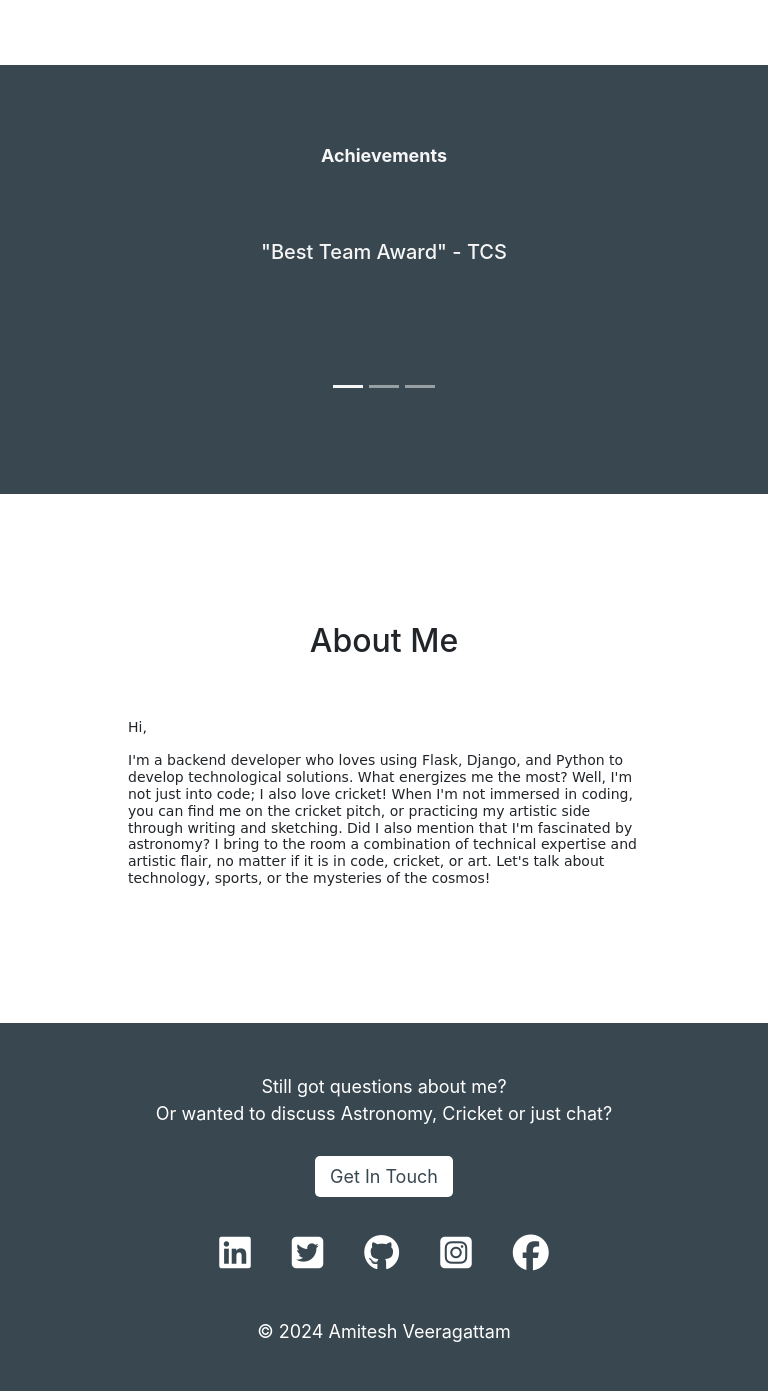
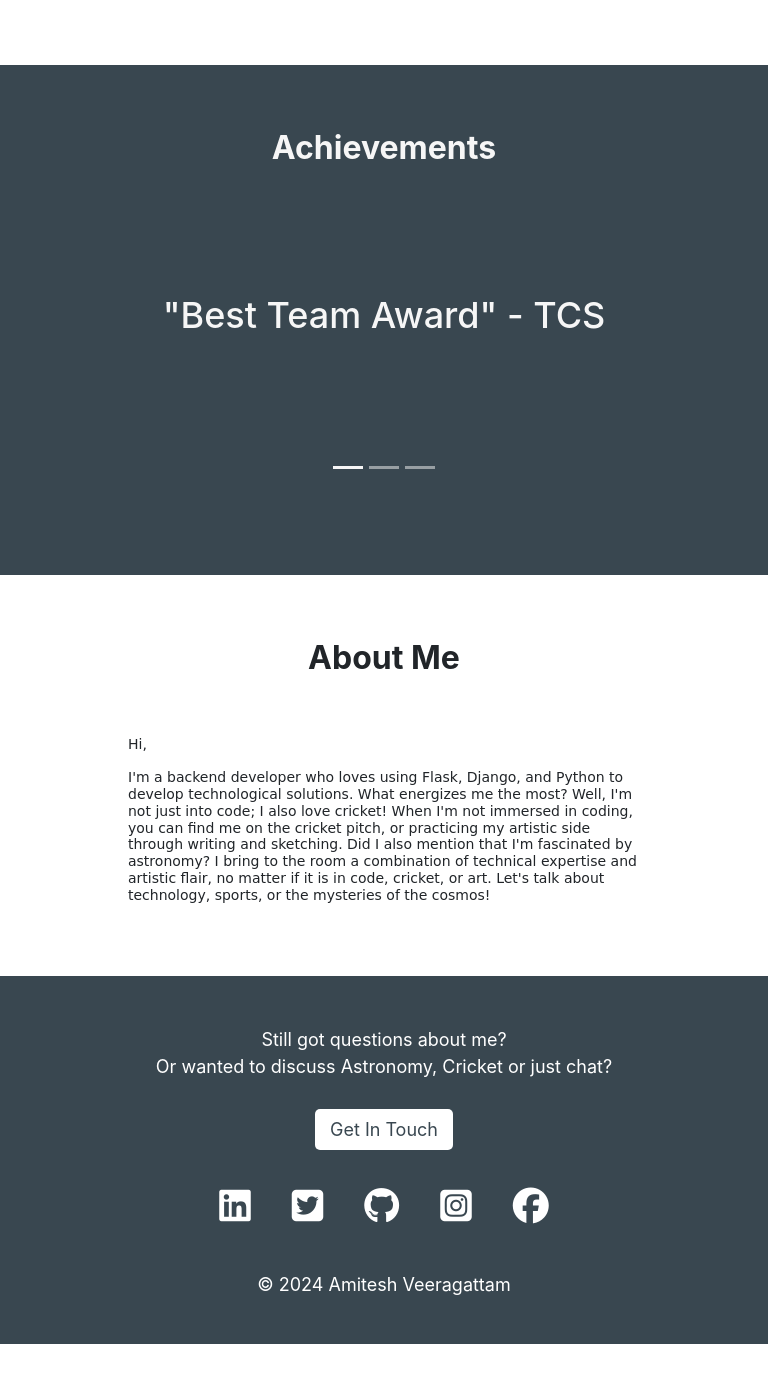
Before and after one commit to AmiteshDN/Portfolio, a Django app: page / in a window 768 px wide. Shown: the part 3618-5009 px from the top of the page. After the commit the page ends 4962 px from the top, so only its background shows below. Run offline with Django 3.2, Linux system fonts and the light colour scheme; some libraries are stand-ins or nearby versions; some web fonts are replaced.

Commit message:
tablet responsiveness enhancement

```diff
--- a/Portfolio/settings.py
+++ b/Portfolio/settings.py
@@ -25,6 +25,7 @@ SECRET_KEY = 'django-insecure-!5w_14p#hsh=jfk3b%r*s7sopfcsh-437ozayw4q1dr#k_z@__
 
 # SECURITY WARNING: don't run with debug turned on in production!
 DEBUG = True
+
 
 ALLOWED_HOSTS = ['127.0.0.1', 'localhost', '10.0.0.122']
 
--- a/myportfolio/static/myportfolio/css/_tablet.scss
+++ b/myportfolio/static/myportfolio/css/_tablet.scss
@@ -118,25 +118,25 @@
 
 //Achievements
 #achievements{
-    padding: 5em 0 5em;
+    padding: 4em 0 5em;
     h3{
         font-size: $h3-tab-font-size !important;
     }
 
-    h2{
-        font-size: $h2-tab-font-size !important;
-    }
+    // h2{
+    //     font-size: $h2-tab-font-size !important;
+    // }
 
-    .carousel-inner{
+    // .carousel-inner{
 
-        //color: $primary-color;
-        height: 15em ;
-    }
+    //     //color: $primary-color;
+    //     height: 15em ;
+    // }
 }
 
 //About
 #about{
-    padding: 8em 4em;
+    padding: 4em;
     h3{
         font-size: $p-tab-font-size !important;
     }
--- a/myportfolio/static/myportfolio/css/_variables.scss
+++ b/myportfolio/static/myportfolio/css/_variables.scss
@@ -54,7 +54,7 @@ $p-tab-font-size: 14px;
 
 /* Tablet landscape font size */
 $h1-tabl-font-size: 36px;
-$h2-tabl-font-size: 30px;
+$h2-tabl-font-size: 26px;
 $h3-tabl-font-size: 26px;
 $h4-tabl-font-size: 16px;
 $p-tabl-font-size: 14px;
--- a/myportfolio/static/myportfolio/css/styles.css
+++ b/myportfolio/static/myportfolio/css/styles.css
@@ -121,7 +121,7 @@ hr {
 }
 
 #myskills {
-  padding: 8em;
+  padding: 5em;
   text-align: center;
   background: #F6F6F6;
 }
@@ -188,7 +188,7 @@ hr {
 }
 
 #about {
-  padding: 8em;
+  padding: 5em;
   text-align: center;
 }
 #about .greet {
@@ -468,19 +468,13 @@ footer .social a .fa-brands {
     margin-right: 3em;
   }
   #achievements {
-    padding: 5em 0 5em;
+    padding: 4em 0 5em;
   }
   #achievements h3 {
     font-size: 18px !important;
   }
-  #achievements h2 {
-    font-size: 20px !important;
-  }
-  #achievements .carousel-inner {
-    height: 15em;
-  }
   #about {
-    padding: 8em 4em;
+    padding: 4em;
   }
   #about h3 {
     font-size: 14px !important;
@@ -595,11 +589,11 @@ footer .social a .fa-brands {
     font-size: 26px !important;
   }
   #achievements h2 {
-    font-size: 30px !important;
+    font-size: 26px !important;
   }
   #about {
     padding: 6em 4em;
-    font-size: 30px;
+    font-size: 26px;
   }
   #about h3 {
     font-size: 26px;
--- a/myportfolio/static/myportfolio/css/styles.scss
+++ b/myportfolio/static/myportfolio/css/styles.scss
@@ -141,7 +141,7 @@ hr {
 
 // My skills
 #myskills {
-    padding: 8em;
+    padding: 5em;
     text-align: center;
     background: $primary-color;
 
@@ -239,7 +239,7 @@ hr {
 // About me
 
 #about {
-    padding: 8em;
+    padding: 5em;
 
     text-align: center;
 
--- a/myportfolio/templates/myportfolio/html/index.html
+++ b/myportfolio/templates/myportfolio/html/index.html
@@ -358,7 +358,7 @@
     <!-- Achievements -->
 
 <div id="achievements">
-    <h3><b>Achievements</b></h3>
+    <h2><b>Achievements</b></h2>
     <div id="carouselExampleIndicators" class="carousel slide" data-ride="carousel">
 
         <ol class="carousel-indicators">
@@ -393,7 +393,7 @@
 
     <!-- About me -->
     <section id="about" class="">
-        <h2>About Me</h2>
+        <h2><b>About Me</b></h2>
         <div class="greet">
             <h3>Hi,
                 <br>
```
Also changed, not shown: 2 other files.
